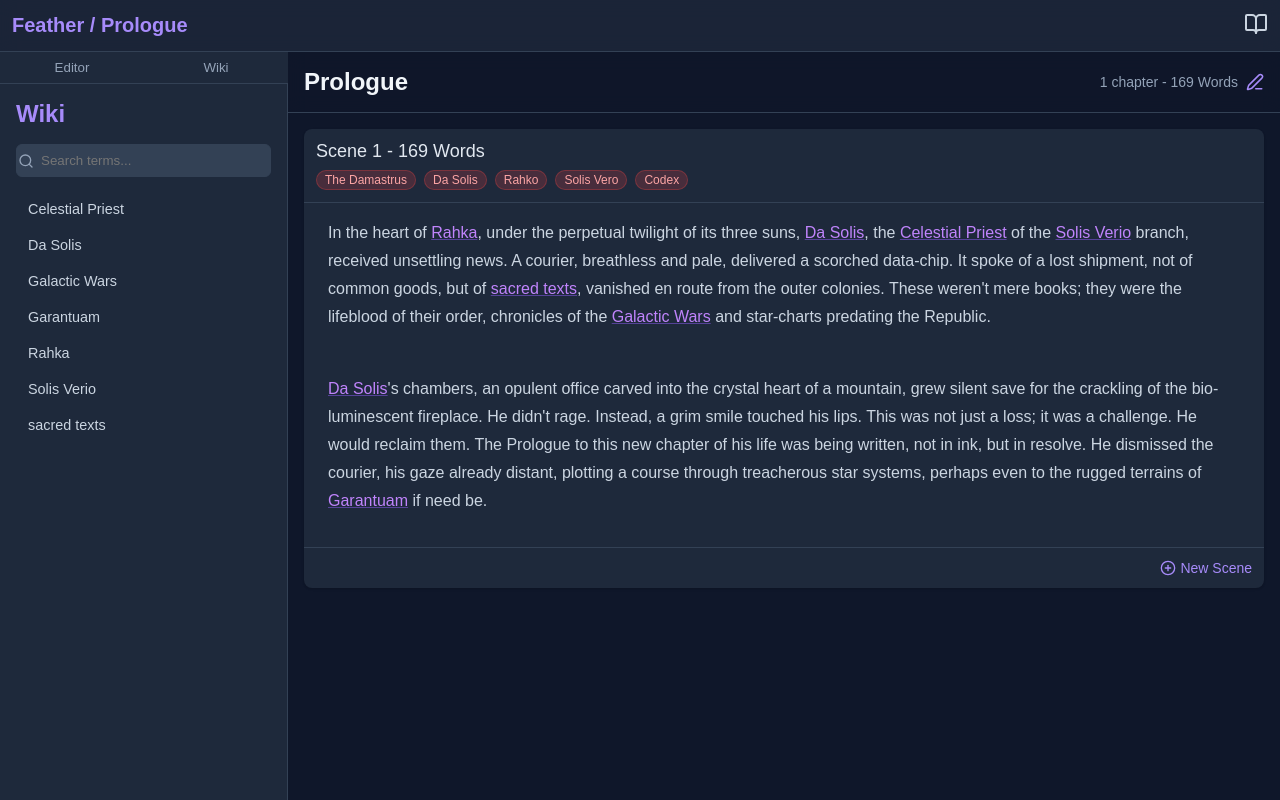
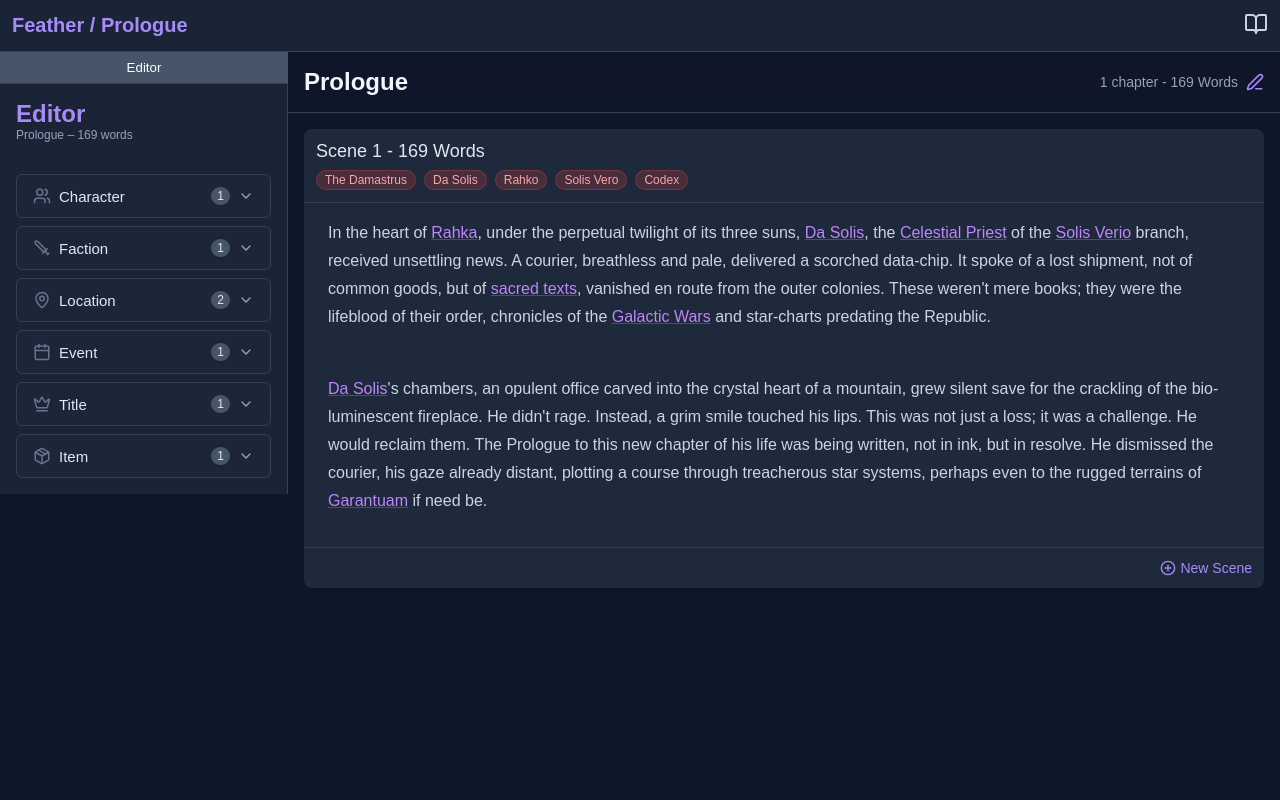
Before and after one commit to shmublu/feather-app, a Next.js app: page / in a window 1280 px wide. Built offline with nearby package versions, Linux system fonts and the light colour scheme.

Commit message:
removed iwki panel

```diff
--- a/src/components/common/SidebarTabs.tsx
+++ b/src/components/common/SidebarTabs.tsx
@@ -12,9 +12,9 @@ interface SidebarTabsProps {
   fictionWordCount: number;
   wikiTerms: WikiTerms;
   selectedTermKey: string | null;
-  onSelectTerm: (termKey: string) => void;
-  activeTab: 'editor' | 'wiki';
-  onTabChange: (tab: 'editor' | 'wiki') => void;
+  onSelectTerm: (termKey: string | null) => void;
+  activeTab: 'fiction' | 'wiki';
+  onTabChange: (tab: 'fiction' | 'wiki') => void;
 }
 
 const SidebarTabs: React.FC<SidebarTabsProps> = ({
@@ -32,24 +32,26 @@ const SidebarTabs: React.FC<SidebarTabsProps> = ({
     <div className={`${styles.wrapper} ${isMobileMenuOpen ? styles.open : styles.closed}`}>
       <div className={styles.tabHeader}>
         <button
-          className={`${styles.tabButton} ${activeTab === 'editor' ? styles.activeTab : ''}`}
-          onClick={() => onTabChange('editor')}
+          className={`${styles.tabButton} ${activeTab === 'fiction' ? styles.activeTab : ''}`}
+          onClick={() => onTabChange('fiction')}
         >
           Editor
         </button>
-        <button
+        {/* <button
           className={`${styles.tabButton} ${activeTab === 'wiki' ? styles.activeTab : ''}`}
           onClick={() => onTabChange('wiki')}
         >
           Wiki
-        </button>
+        </button> */}
       </div>
       <div className={styles.tabContent}>
-        {activeTab === 'editor' ? (
+        {activeTab === 'fiction' ? (
           <SidebarFiction
             isMobileMenuOpen={true}
             title={fictionTitle}
             currentWordCount={fictionWordCount}
+            onSelectTerm={onSelectTerm}
+            selectedTermKey={selectedTermKey}
           />
         ) : (
           <SidebarWiki
--- a/src/components/fiction/SidebarFiction.tsx
+++ b/src/components/fiction/SidebarFiction.tsx
@@ -8,25 +8,66 @@ import {
   Package,
   ChevronDown,
   ChevronUp,
+  Sword,
+  Crown,
+  Calendar,
 } from "lucide-react";
+import terms from "../../data/wiki/terms.json";
+
+interface Term {
+  description: string;
+  category: string;
+}
+
+interface TermsData {
+  [key: string]: Term;
+}
 
 interface SidebarFictionProps {
   isMobileMenuOpen: boolean;
   title: string;
   currentWordCount: number;
+  onSelectTerm: (termKey: string | null) => void;
+  selectedTermKey: string | null;
 }
+
+// Map of category names to their corresponding icons
+const categoryIcons = {
+  Character: Users,
+  Location: MapPin,
+  Item: Package,
+  Faction: Sword,
+  Title: Crown,
+  Event: Calendar,
+};
 
 const SidebarFiction: React.FC<SidebarFictionProps> = ({
   isMobileMenuOpen,
   title,
   currentWordCount,
+  onSelectTerm,
+  selectedTermKey,
 }) => {
-  // Define each accordion section
-  const navItems = [
-    { name: "Characters", icon: Users, count: 3 },
-    { name: "Locations", icon: MapPin, count: 2 },
-    { name: "Objects/Items", icon: Package, count: 2 },
-  ];
+  // Process terms data
+  const termsData: TermsData = terms;
+
+  // Get unique categories from the data
+  const categories = [...new Set(Object.values(termsData).map(term => term.category))];
+
+  // Create categorized terms object
+  const categorizedTerms = categories.reduce((acc, category) => {
+    acc[category] = Object.entries(termsData).filter(([_, term]) =>
+      term.category === category
+    );
+    return acc;
+  }, {} as Record<string, [string, Term][]>);
+
+  // Define each accordion section with actual counts and appropriate icons
+  const navItems = categories.map(category => ({
+    name: category,
+    icon: categoryIcons[category as keyof typeof categoryIcons] || Package, // Default to Package icon if no match
+    items: categorizedTerms[category],
+  }));
 
   // Track which panel is currently open (by index). `null` means none are open.
   const [openIndex, setOpenIndex] = useState<number | null>(null);
@@ -77,10 +118,7 @@ const SidebarFiction: React.FC<SidebarFictionProps> = ({
                 </div>
 
                 <div className={styles.accordionHeaderMeta}>
-                  {item.count != null && (
-                    <span className={styles.accordionCount}>{item.count}</span>
-                  )}
-
+                  <span className={styles.accordionCount}>{item.items.length}</span>
                   {isOpen ? (
                     <ChevronUp size={16} className={styles.chevronIcon} />
                   ) : (
@@ -89,7 +127,7 @@ const SidebarFiction: React.FC<SidebarFictionProps> = ({
                 </div>
               </button>
 
-              {/* Accordion Content (shown only if `isOpen`) */}
+              {/* Accordion Content */}
               <div
                 className={
                   isOpen
@@ -97,12 +135,22 @@ const SidebarFiction: React.FC<SidebarFictionProps> = ({
                     : styles.accordionContent
                 }
               >
-                {/* Replace this with whatever content you actually need—e.g. a list of your characters, locations, etc. */}
                 <ul className={styles.itemList}>
-                  {/* Example placeholders; remove or replace with real data */}
-                  {Array.from({ length: item.count }).map((_, i) => (
-                    <li key={i} className={styles.itemListEntry}>
-                      {item.name} #{i + 1}
+                  {item.items.map(([termName, termData]) => (
+                    <li
+                      key={termName}
+                      className={`${styles.itemListEntry} ${selectedTermKey === termName ? styles.activeItem : ''}`}
+                      onClick={() => onSelectTerm(termName)}
+                      role="button"
+                      tabIndex={0}
+                      onKeyDown={(e) => {
+                        if (e.key === 'Enter' || e.key === ' ') {
+                          onSelectTerm(termName);
+                        }
+                      }}
+                    >
+                      <div className={styles.termName}>{termName}</div>
+                      {/* <div className={styles.termDescription}>{termData.description}</div> */}
                     </li>
                   ))}
                 </ul>
--- a/src/pages/index.tsx
+++ b/src/pages/index.tsx
@@ -111,10 +111,12 @@ const HomePage: NextPage = () => {
     setActiveSidebarTab('wiki');
   }, []);
 
-  const handleSelectTerm = (termKey: string) => {
+  const handleSelectTerm = (termKey: string | null) => {
     setSelectedTermKey(termKey);
-    setIsWikiOpen(true);
-    setActiveSidebarTab('wiki');
+    if (termKey !== null) {
+      setIsWikiOpen(true);
+      // setActiveSidebarTab('wiki');
+    }
   };
 
   if (isLoading) {
```
